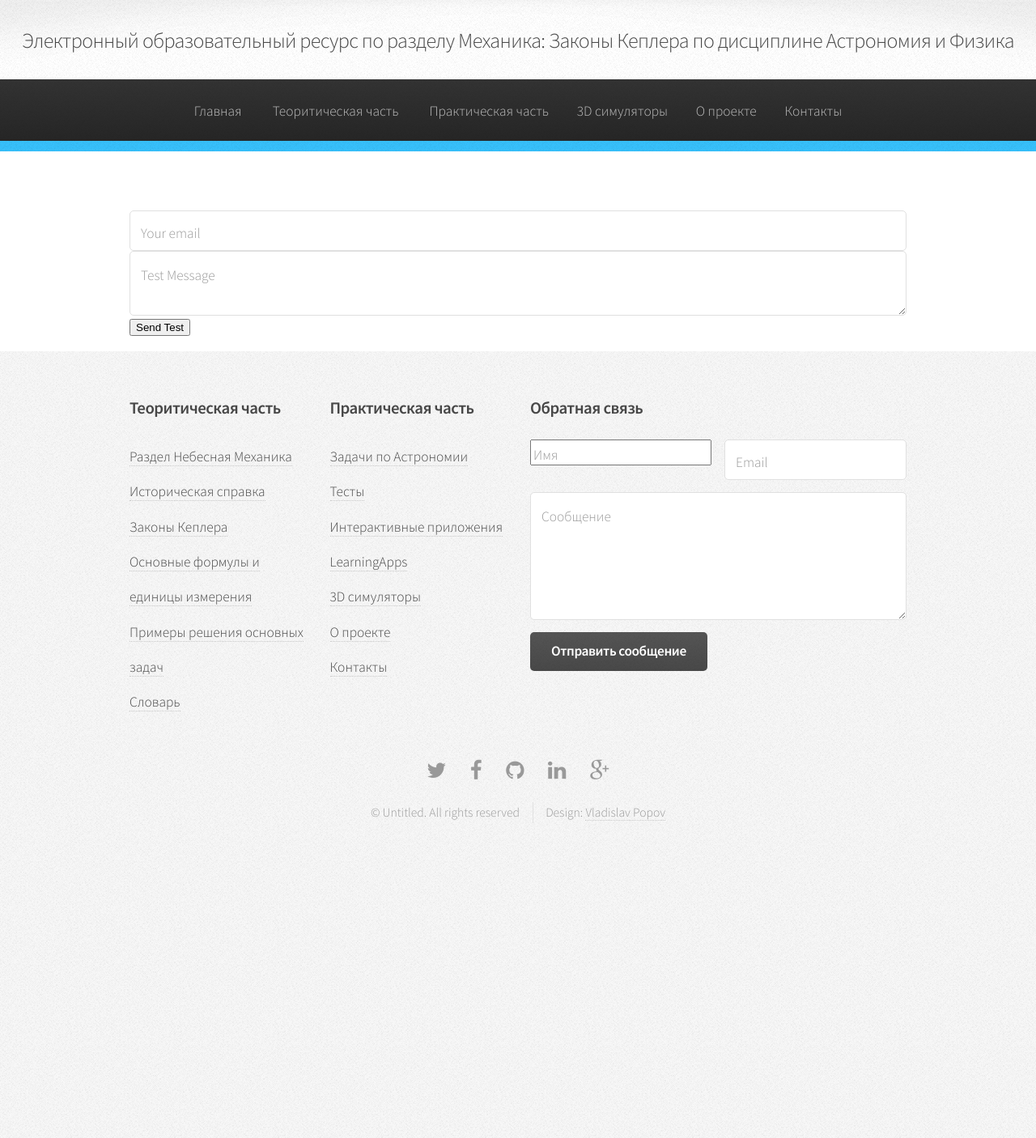
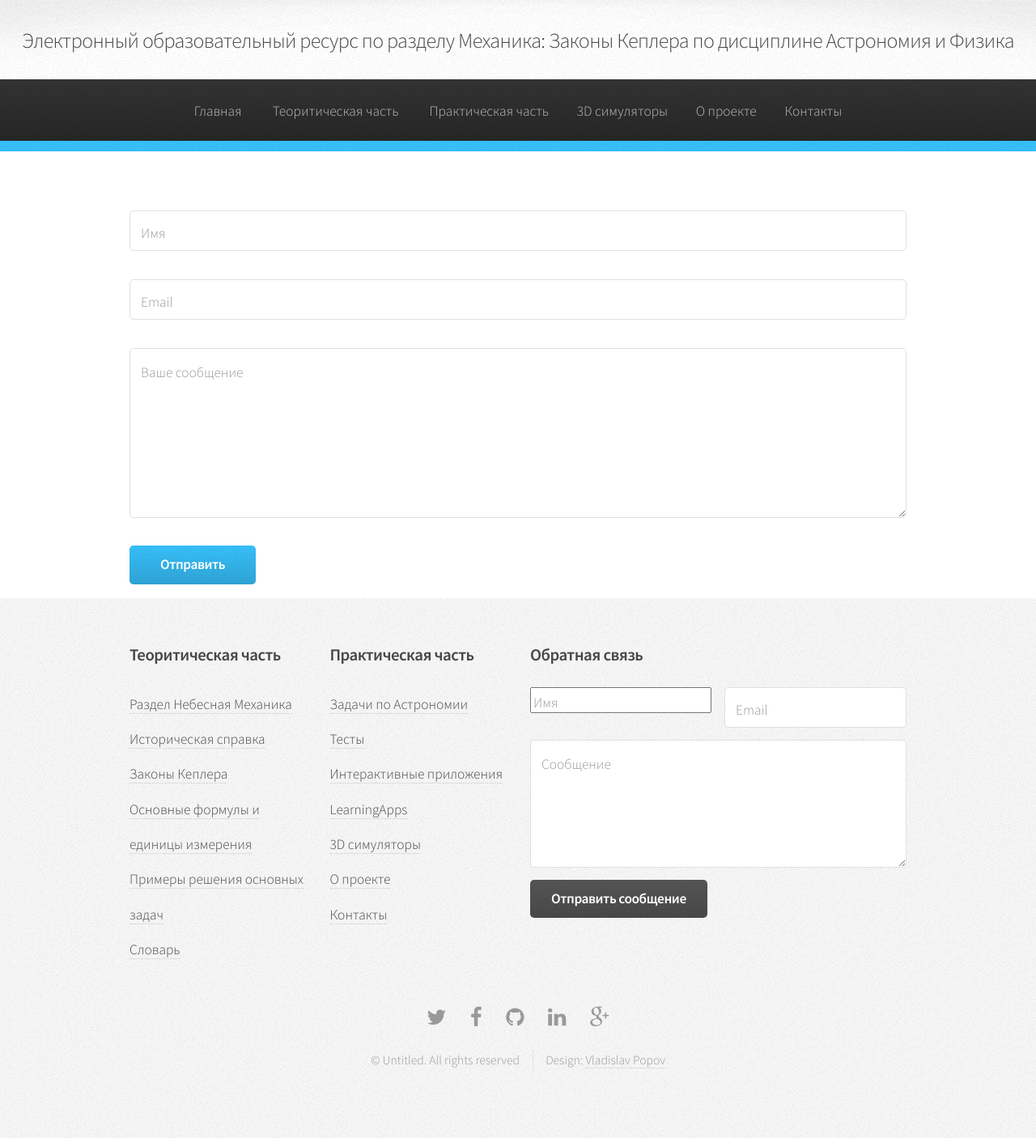
Before and after one commit to VlPop/VlPop.github.io, a Jekyll site: the page built from Contacts.html, in a window 1280 px wide. Shown: the whole page at 81% size. Built offline with Jekyll 4.4.1, drawn with Linux system fonts in a browser that asks for light colours; before the commit the page ends 1100 px from its top, so only the background shows below that.

Commit message:
Update Contacts.html

```diff
--- a/Contacts.html
+++ b/Contacts.html
@@ -22,11 +22,15 @@ layout: default
 
 </head>
 <body>
-<form method="POST" action="https://formspree.io/graf5_p@mail.ru">
-  <input type="email" name="email" placeholder="Your email">
-  <textarea name="message" placeholder="Test Message"></textarea>
-  <button type="submit">Send Test</button>
-</form>
+    <form method="post" action="//formspree.io/graf5_p@mail.ru@mail.ru">
+        <input type="hidden" name="_next" value="/thanks.html" />
+        <input type="hidden" name="_subject" value="Сообщение с моего сайта" />
+        <input type="text" name="_gotcha" style="display:none" />
+        <p><input type="text" name="Имя" required placeholder="Имя" /></p>
+        <p><input type="email" name="email" required placeholder="Email" /></p>
+        <p><textarea name="Сообщение" required placeholder="Ваше сообщение" rows="7"></textarea></p>
+        <input type="submit" value="Отправить" />
+    </form>
 </body>
 </html>
 					</article>
```
